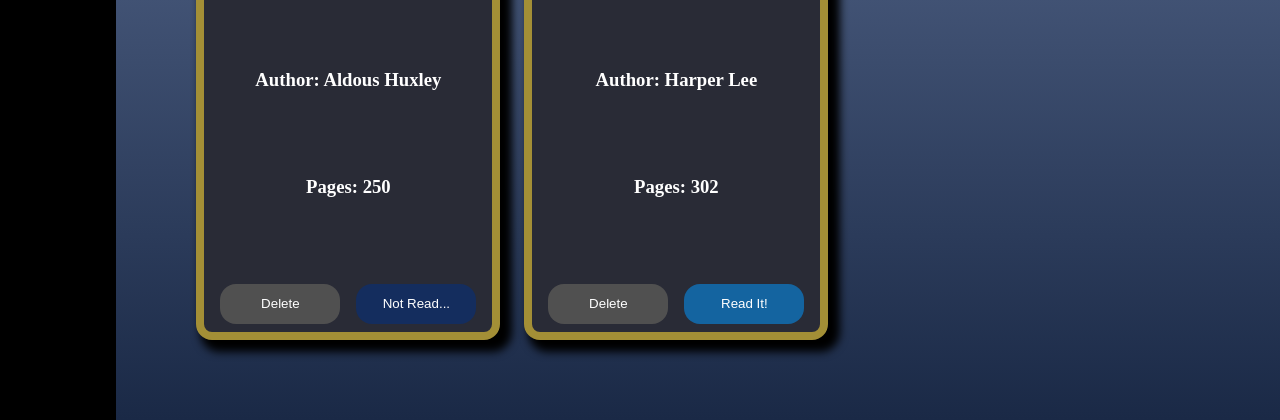
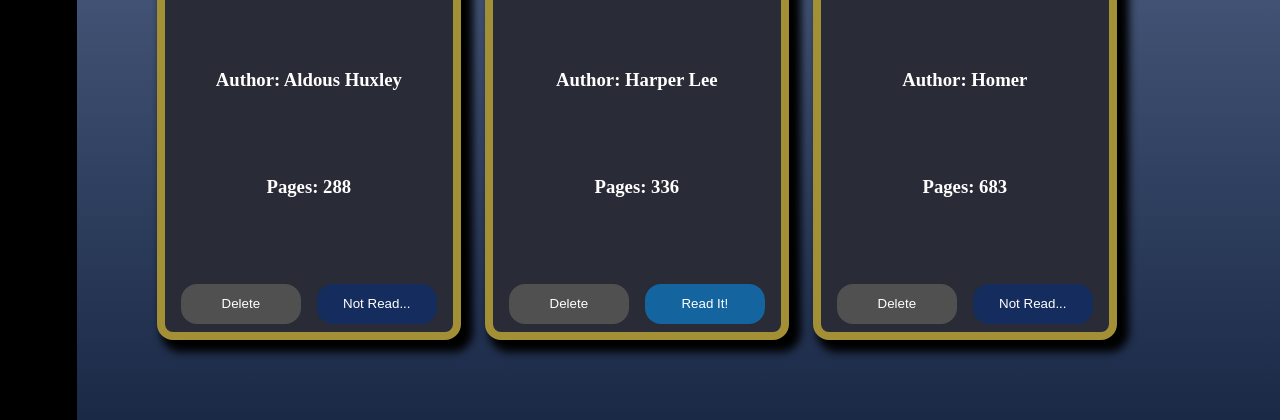
Before and after one commit to alec-shell/library, a plain HTML site: page index.html in a window 1280 px wide. Shown: the part 564-984 px from the top of the page. Drawn offline with Linux system fonts and the light colour scheme; no server answers.

Commit message:
sizing adjustments

```diff
--- a/script.js
+++ b/script.js
@@ -1,9 +1,10 @@
 const myLibrary = [];
 
-myLibrary[0] = new Book("1984", "George Orwell", 324, false);
-myLibrary[1] = new Book("The Pillars of the Earth", "Ken Follett", 1040, false);
-myLibrary[2] = new Book("Brave New Word", "Aldous Huxley", 250, true);
-myLibrary[3] = new Book("To Kill A Mockingbird", "Harper Lee", 302, false);
+myLibrary[0] = new Book("1984", "George Orwell", 320, false);
+myLibrary[1] = new Book("The Pillars of the Earth", "Ken Follett", 1092, false);
+myLibrary[2] = new Book("Brave New Word", "Aldous Huxley", 288, true);
+myLibrary[3] = new Book("To Kill A Mockingbird", "Harper Lee", 336, false);
+myLibrary[4] = new Book("The Illiad", "Homer", 683, true);
 
 const container = document.querySelector(".content-container"); //container for book divs
 const dialog = document.querySelector(".dialog-intake");
--- a/style.css
+++ b/style.css
@@ -15,10 +15,10 @@ body {
 
 body {
     height: 100%;
-    width: 100vw;
+    width: 100%;
 
     display: grid;
-    grid-template-columns: 1fr 10fr;
+    grid-template-columns: 6% 94%;
 }
 
 .sidebar {
```
